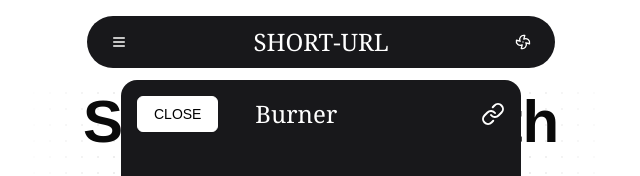
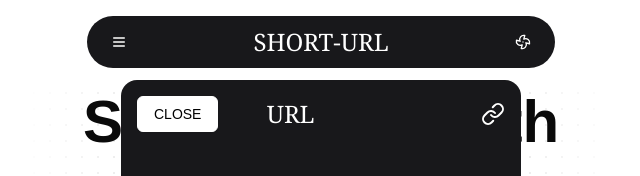
Before and after one commit to LilDre7/Shortener-fullstack, a Next.js app: page / in a window 1280 px wide. Both pictures are taken after a click on the button 438 px from the left and 42 px from the top of the page. Shown: the top 176 px of the page, without its empty margins (319-959 px from the left). Built offline with nearby package versions, Linux system fonts and the light colour scheme; no server answers; the database is empty.

Commit message:
:technologist: Improve developer experience

```diff
--- a/components/nav.tsx
+++ b/components/nav.tsx
@@ -9,11 +9,11 @@ export function NavBar() {
 
   return (
     <>
-      <div className="fixed top-0 left-0 right-0 z-50 max-w-[350px] sm:max-w-[500px] mx-auto mb-10">
+      <div className="fixed top-0 left-0 right-0 z-50 max-w-[350px] sm:max-w-[500px] mx-auto">
         <nav className="mx-4 my-4 flex items-center justify-between rounded-full bg-zinc-900 px-4 py-2 text-white">
           <Button
             variant="ghost"
-            className="p-2 hover:bg-zinc-800"
+            className="p-2 hover:bg-blue-300"
             onClick={() => setIsOpen(true)}
           >
             <Menu className="h-5 w-5" />
@@ -41,7 +41,7 @@ export function NavBar() {
             >
               CLOSE
             </Button>
-            <h1 className="text-2xl font-serif text-white">Burner</h1>
+            <h1 className="text-2xl font-serif text-white">URL</h1>
             <div className="w-[70px]" /> {/* Spacer for centering */}
             <Link className="text-white" />
           </div>
```
